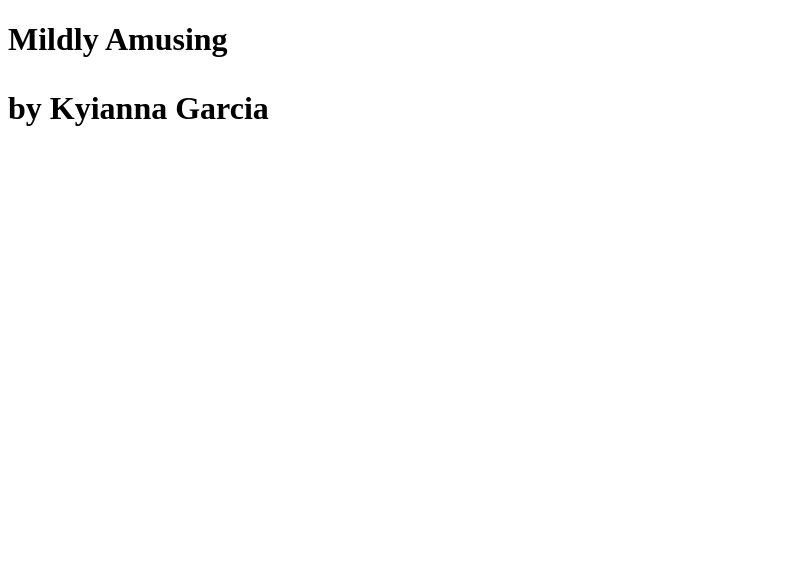
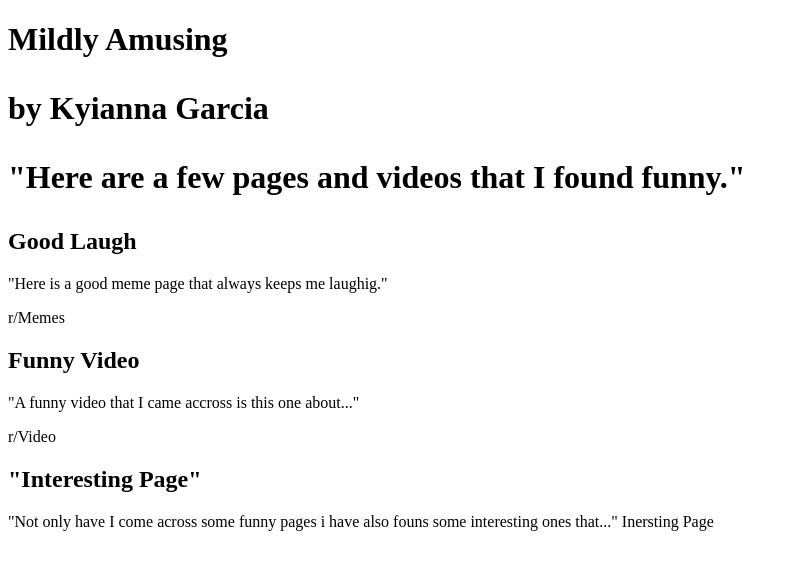
Before and after one commit to KyiannaG/KyiannaG.github.io, a plain HTML site: page bacs200/amuse.html in a window 1280 px wide. Shown: the whole page, without its empty margins (0-797 px from the left). Drawn offline with Linux system fonts and the light colour scheme.

Commit message:
Update amuse.html

```diff
--- a/bacs200/amuse.html
+++ b/bacs200/amuse.html
@@ -7,3 +7,21 @@
   <h1>Mildly Amusing</h>
   <p>by Kyianna Garcia</p>
   <p>
+    "Here are a few pages and videos that I found funny."
+  </p>
+  <h2>Good Laugh</h2>
+  <p>
+    "Here is a good meme page that always keeps me laughig."
+  </p>
+  <a herf="  ">r/Memes</a>
+  <h2>Funny Video</h2>
+  <p>
+    "A funny video that I came accross is this one about..."
+  </p>
+  <a herf="   ">r/Video</a>
+  <h2>"Interesting Page"</h2>
+  <p>
+    "Not only have I come across some funny pages i have also founs some interesting ones that..."
+    <a herf="   ">Inersting Page</a>
+ </body>
+</html>
```
